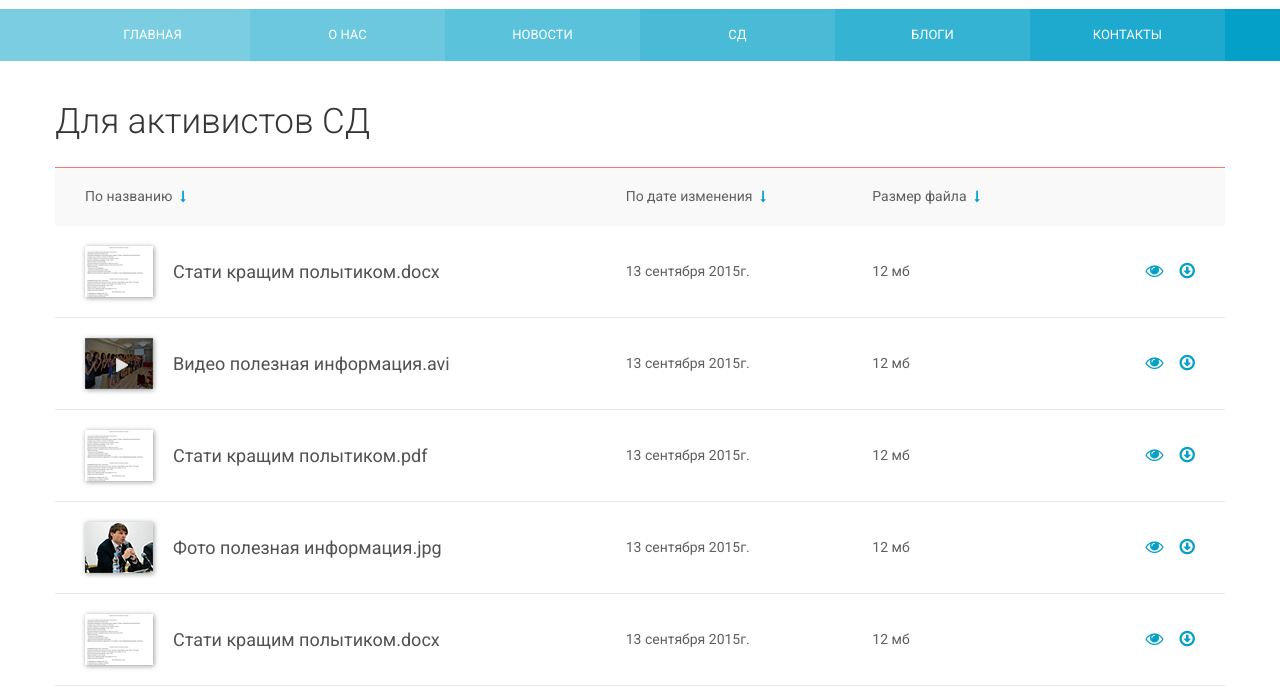
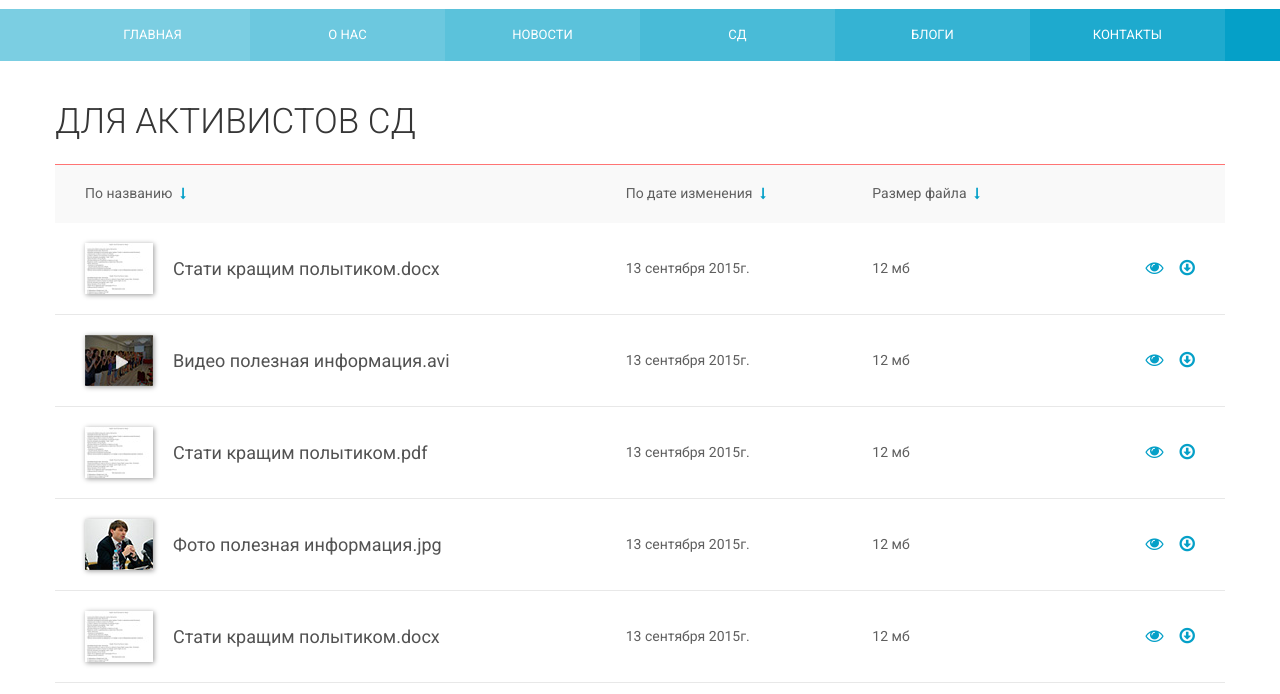
Before and after one commit to anega/sd-platform, a plain HTML site: page pages/activist.html in a window 1280 px wide. Shown: the part 106-800 px from the top of the page. Drawn offline with nearby package versions, Linux system fonts and the light colour scheme.

Commit message:
Pixel perfect

```diff
--- a/styles/style.css
+++ b/styles/style.css
@@ -938,6 +938,8 @@ button.btn {
 /* For activists page */
 .activist-page .page-title {
     margin-bottom: 0;
+    padding-bottom: 22px;
+    text-transform: uppercase;
 }
 
 .activist-page .content-list {
```
